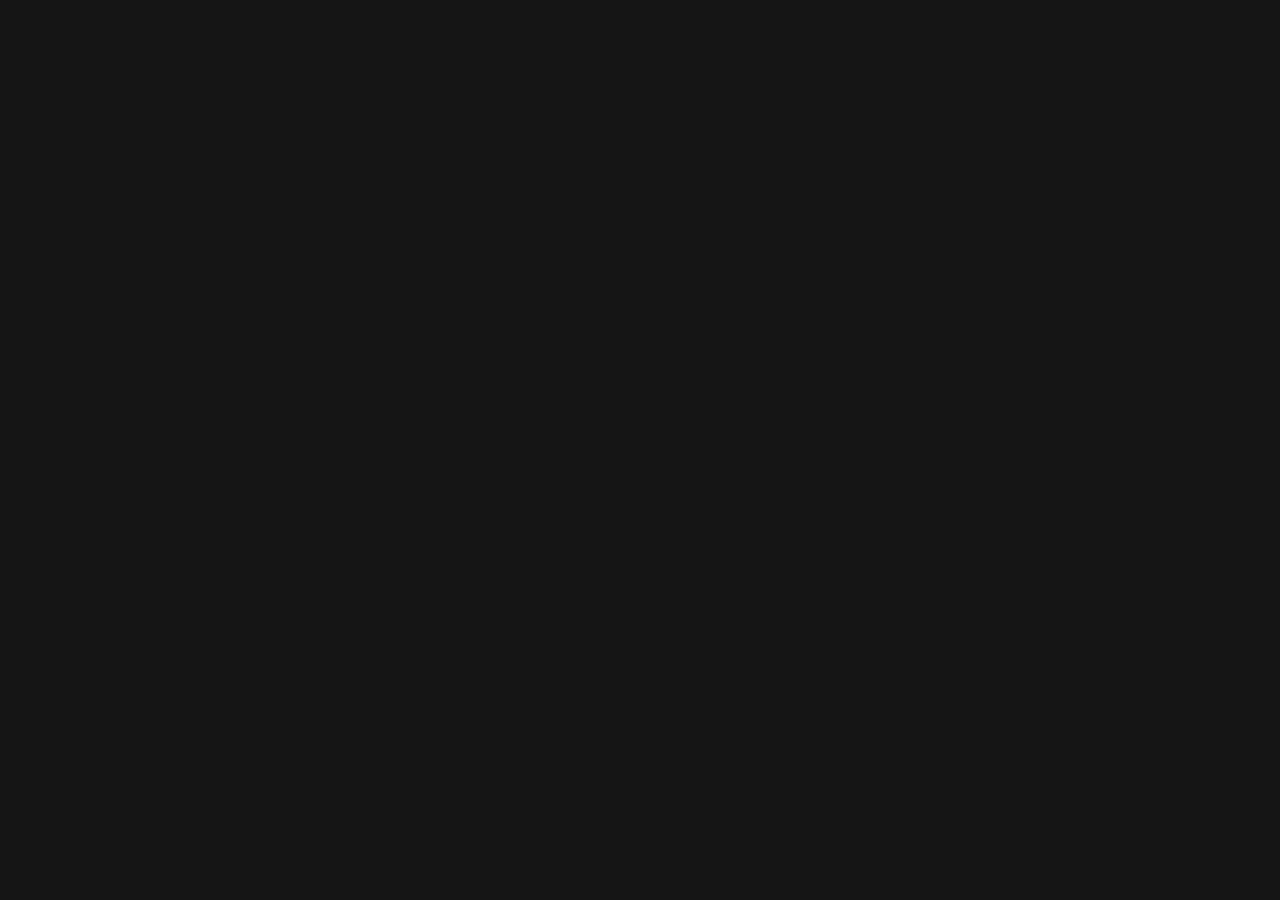
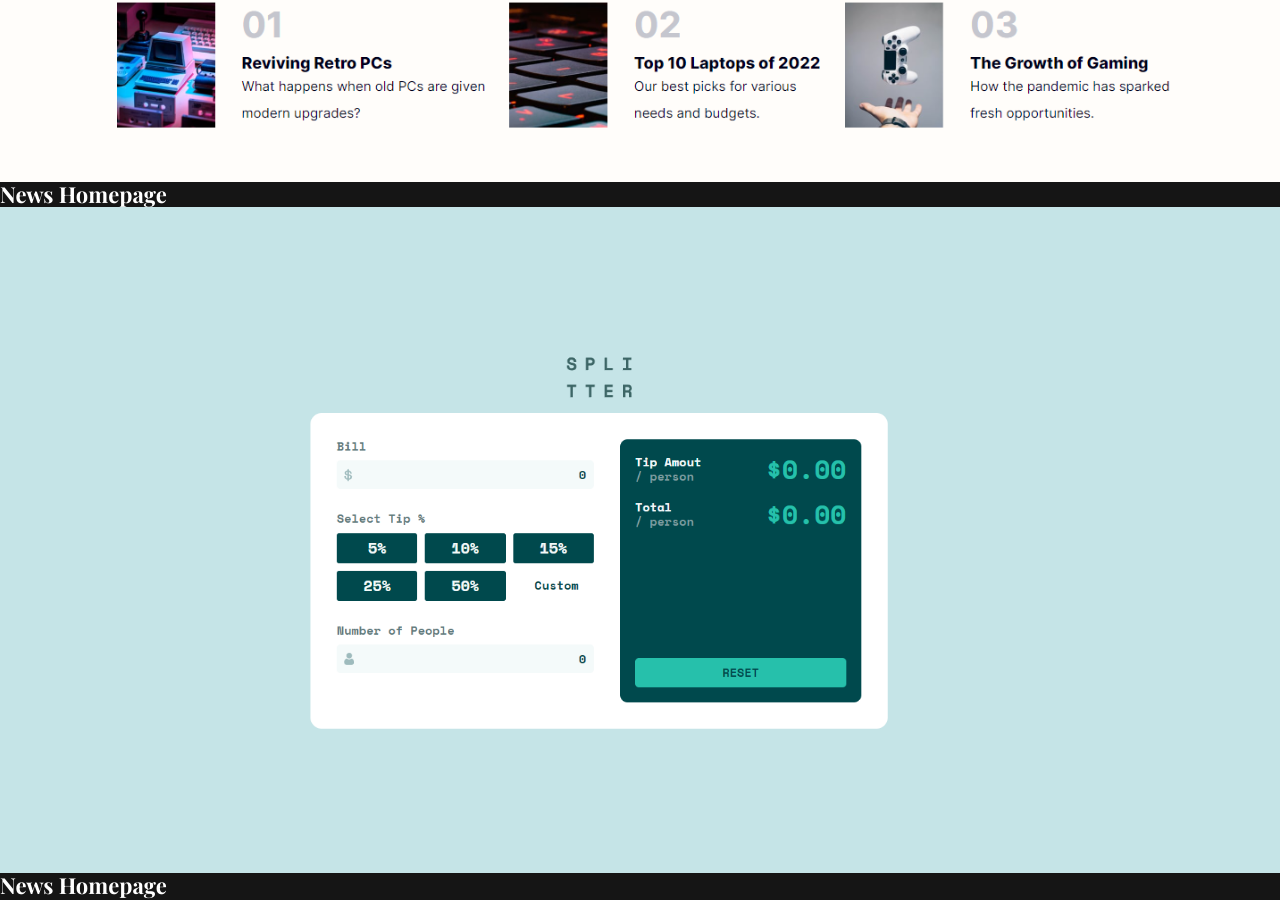
Before and after one commit to jhonnymosquera/Portafolio, a React (Vite) app: page /#/ in a window 1280 px wide. Shown: the part 2665-3565 px from the top of the page. Before the commit the page ends 2072 px from the top, so only its background shows below. Built offline with nearby package versions, Linux system fonts and the light colour scheme.

Commit message:
Portafolio

```diff
--- a/src/Context/index.jsx
+++ b/src/Context/index.jsx
@@ -1,7 +1,7 @@
 import { Context } from "./Context";
 import perfil from "../data/perfil.json";
 import habilidades from "../data/habilidades.json";
-import proyectos from "../components/Proyectos";
+import proyectos from "../data/Proyectos";
 
 function ContextProvider({ children }) {
   return (
--- /dev/null
+++ b/src/components/Proyecto.jsx
@@ -0,0 +1,18 @@
+import React from "react";
+import Picture from "./utils/Picture";
+
+function Proyecto({ proyecto }) {
+  return (
+    <div className="proyectos_container_item">
+      <div className="proyectos_container_item_img">
+        <Picture img={proyecto.img} />
+      </div>
+
+      <div>
+        <h3>{proyecto.title}</h3>
+      </div>
+    </div>
+  );
+}
+
+export default Proyecto;
--- a/src/components/Proyectos.jsx
+++ b/src/components/Proyectos.jsx
@@ -1,9 +1,10 @@
 import React from "react";
 import useContexApp from "../Context/useContextApp";
 import Contact_button from "./Contact_button";
+import Proyecto from "./Proyecto";
 
 export default function Proyectos() {
-  let {} = useContexApp();
+  let { proyectos } = useContexApp();
 
   return (
     <div className="proyectos">
@@ -12,6 +13,12 @@
 
         <Contact_button />
       </header>
+
+      <div className="proyectos__container">
+        {proyectos.map((proyecto) => (
+          <Proyecto key={proyecto.id} proyecto={proyecto} />
+        ))}
+      </div>
     </div>
   );
 }
--- a/src/components/utils/Picture.jsx
+++ b/src/components/utils/Picture.jsx
@@ -1,6 +1,7 @@
 import React from "react";
 
 export default function Picture({ img, className }) {
+  console.log(img);
   return (
     <picture className={className}>
       <source srcSet={img.avif} type="image/avif" />
--- a/src/data/proyectos.json
+++ b/src/data/proyectos.json
@@ -4,8 +4,8 @@
     "title": "News Homepage",
     "technologies": ["HTML", "CSS", "JavaScript", "React"],
     "img": {
-      "avif": "projects/home_page.avif",
-      "webp": "projects/home_page.webp",
+      "avif": "",
+      "webp": "",
       "png": "projects/home_page.png",
       "alt": "News Homepage"
     },
@@ -19,9 +19,9 @@
     "title": "News Homepage",
     "technologies": ["HTML", "CSS", "JavaScript", "React"],
     "img": {
-      "avif": "projects/home_page.avif",
-      "webp": "projects/home_page.webp",
-      "png": "projects/home_page.png",
+      "avif": "",
+      "webp": "",
+      "png": "projects/tip_calculator.png",
       "alt": "News Homepage"
     },
     "urls": {
```
Also changed, not shown: src/App.jsx (+7 -7 lines), public/projects/tip_calculator.png (added), 1 other file (tests, documents, lock files or other folders).
